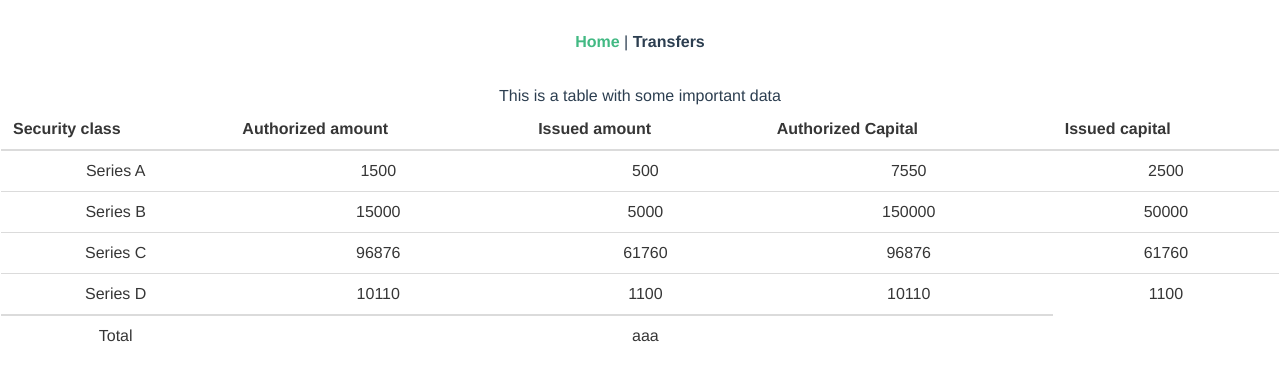
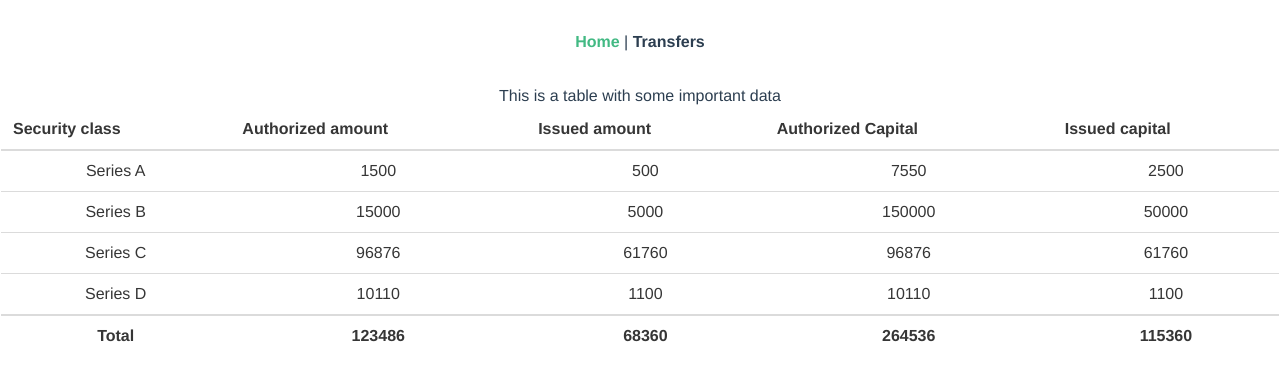
Before and after one commit to EmanueleDB/afs, a Vue app: page / in a window 1280 px wide. Shown: the top 380 px of the page. Built offline with nearby package versions, Linux system fonts and the light colour scheme.

Commit message:
Total and function refactor implemented

```diff
--- a/src/views/Home.vue
+++ b/src/views/Home.vue
@@ -3,10 +3,11 @@
     <h1>This is a table with some important data</h1>
     <b-table :data="tableData" :columns="columns">
       <template slot="footer">
-        <td>Total</td>
-        <td></td>
-        <td>aaa</td>
-        <td></td>
+        <td>{{ totals.name }}</td>
+        <td>{{ totals.totAuthorizedAmount }}</td>
+        <td>{{ totals.totIssuedAmount }}</td>
+        <td>{{ totals.totAuthorizedCapital }}</td>
+        <td>{{ totals.totIssuedCapital }}</td>
       </template>
     </b-table>
   </div>
@@ -42,6 +43,13 @@ export default class Home extends Vue {
     },
   ];
   loading = false;
+  totals = {
+    name: 'Total',
+    totAuthorizedAmount: 0,
+    totIssuedAmount: 0,
+    totAuthorizedCapital: 0,
+    totIssuedCapital: 0,
+  };
 
   // mounted works fine if your ide complains about it
   // eslint-disable-next-line @typescript-eslint/explicit-module-boundary-types
@@ -59,17 +67,18 @@ export default class Home extends Vue {
         randomNumber: Math.random(),
       }
     })
-    // await this.getTotal()
+    await this.getTotal()
     this.loading = false
   }
 
-  // async getTotal() {
-  //   let sum = 0
-  //   for (let item of this.tableData) {
-  //     sum += item.authorizedAmount
-  //   }
-  //   console.log(sum)
-  // }
+  async getTotal() {
+    for (let item of this.tableData) {
+      this.totals.totAuthorizedAmount += item.authorizedAmount
+      this.totals.totIssuedAmount += item.issuedAmount
+      this.totals.totAuthorizedCapital += item.authorizedCapital
+      this.totals.totIssuedCapital += item.issuedCapital
+    }
+  }
 
   async getData(): Promise<TableData[]> {
     return [
@@ -113,3 +122,9 @@ export default class Home extends Vue {
   }
 }
 </script>
+
+<style lang="css">
+.table-footer {
+  font-weight: bold;
+}
+</style>
```
